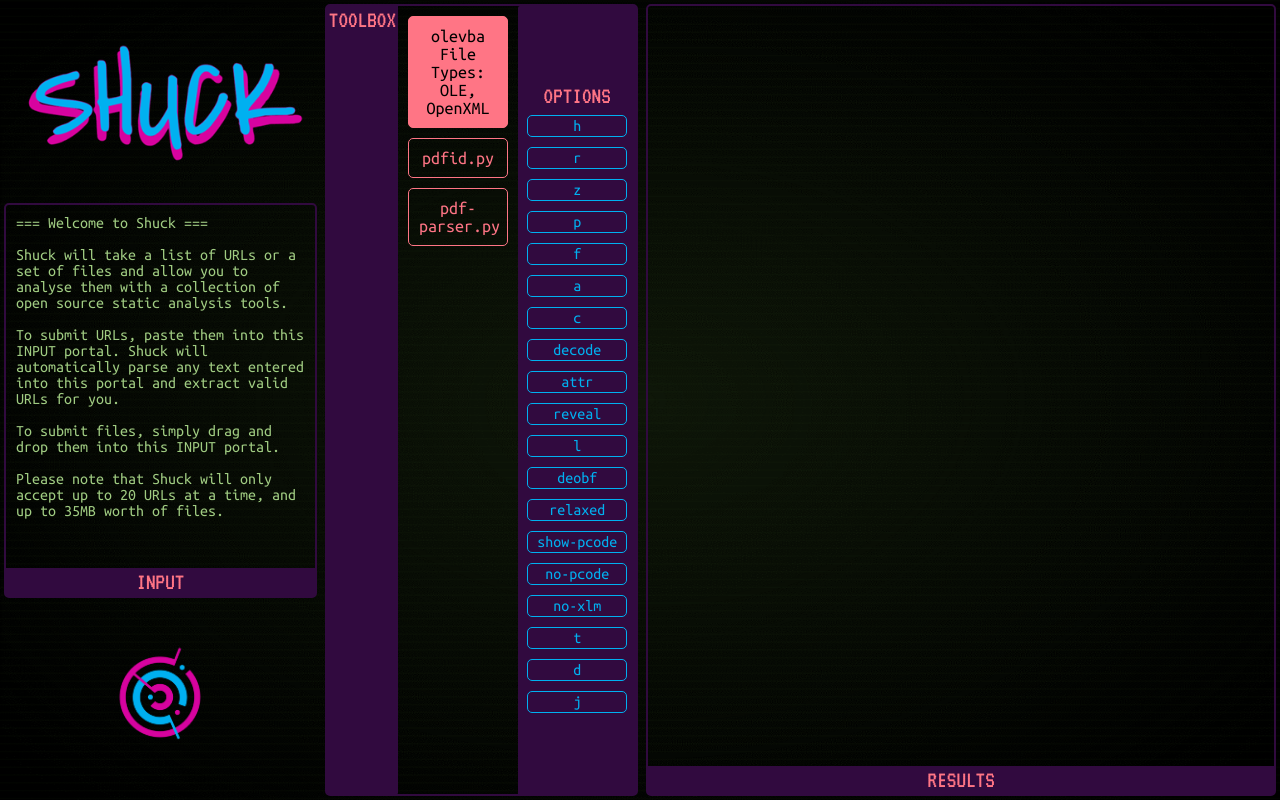
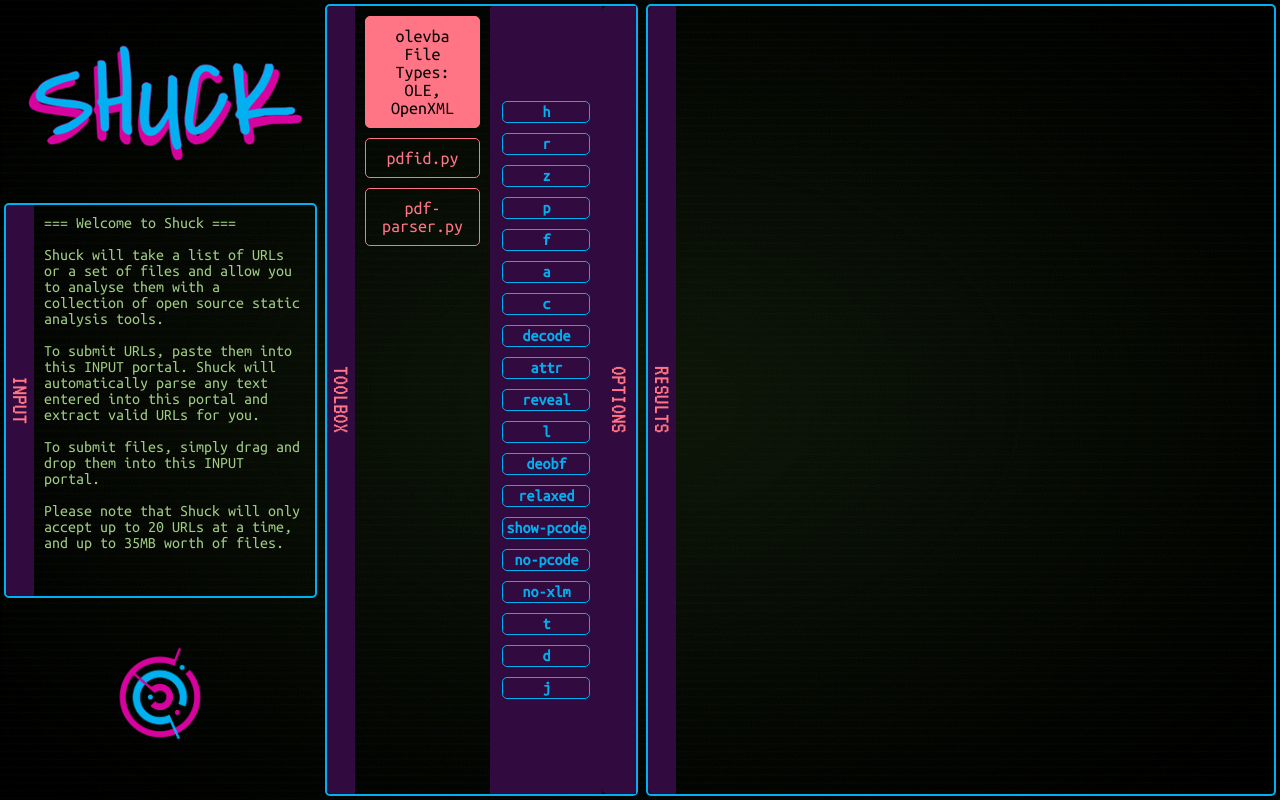
Before and after one commit to sjb-ch1mp/shuck, a React (Create React App) app in the folder app/: page / in a window 1280 px wide. Both pictures are taken after a click on the element "olevba". Built offline with nearby package versions, Linux system fonts and the light colour scheme.

Commit message:
re-formatted for clearer presentation

```diff
--- a/app/src/components/Portal.js
+++ b/app/src/components/Portal.js
@@ -17,6 +17,7 @@
 
     render () {
         return <div className={'Portal container-frame titled boxed-in'}>
+                    <Title title={ `${ (this.props.artefactView) ? 'ARTEFACTS' : 'INPUT' }` } />
                     <ArtefactContainer
                         hidden={ `${ (this.props.artefactView) ? '' : 'hidden' }` }
                         artefacts={ this.props.artefacts }
@@ -24,6 +25,7 @@
                         submitFiles={ this.props.submitFiles }
                         submitURLs={ this.props.submitURLs }
                     />
+                    <div className={'PortalInner'}>
                         <textarea
                             id='portal'
                             className={`scrollable boxed-in terminal-font ${(this.props.artefactView) ? 'hidden' : ''}`}
@@ -34,7 +36,7 @@
                             onChange={ this.props.updateSubmission }
                         />
                         <Notifier notify={ this.props.notify } toggleNotification={ this.props.toggleNotification }/>
-                    <Title title={ `${ (this.props.artefactView) ? 'ARTEFACTS' : 'INPUT' }` } />
+                    </div>
                 </div>;
     }
 }
--- a/app/src/components/Results.js
+++ b/app/src/components/Results.js
@@ -13,8 +13,8 @@
 
     render () {
         return <div className={'Results default-margins container-frame titled'}>
+                <Title title='RESULTS'/>
                 <textarea className={'scrollable boxed-in terminal-font'} spellCheck={ false }/>
-                <Title title='RESULTS'/>
                 </div>;
     }
 }
--- a/app/src/components/Title.js
+++ b/app/src/components/Title.js
@@ -7,6 +7,8 @@
     }
 
     render () {
-        return <div className={`Title boxed-in ${(this.props.rotated) ? 'rotated': ''}`}>{ this.props.title }</div>
+        return <div
+                className={`Title boxed-in ${(this.props.hidden)? 'hidden': ''} ${this.props.customClasses}`}
+                >{ this.props.title }</div>
     }
 }
--- a/app/src/components/ToolOptions.js
+++ b/app/src/components/ToolOptions.js
@@ -40,8 +40,7 @@
     }
 
     render () {
-        return <div className={`ToolOptions boxed-in scrollable titled ${(this.props.toolOptions.length > 0) ? '': 'hidden'}`}>
-                <Title title={ 'OPTIONS' }></Title>
+        return <div className={`ToolOptions SubTitle boxed-in scrollable titled ${(this.props.toolOptions.length > 0) ? '': 'hidden'}`}>
                 { this.renderOptions() }
                 </div>;
     }
--- a/app/src/components/Toolbox.js
+++ b/app/src/components/Toolbox.js
@@ -15,11 +15,10 @@
 
     render () {
         return <div className='Toolbox default-margins container-frame titled boxed-in'>
-                    <div className={'ToolboxInner boxed-in'}>
-                        <Title rotated={ true } title='TOOLBOX'/>
-                        <ToolContainer toggleSelected={ this.props.toggleSelected } tools={ this.props.tools }/>
-                        <ToolOptions toolOptions={ this.props.toolOptions } updateSelectedToolOption={ this.props.updateSelectedToolOption }/>
-                    </div>
+                    <Title rotated={ true } title='TOOLBOX'/>
+                    <ToolContainer toggleSelected={ this.props.toggleSelected } tools={ this.props.tools }/>
+                    <ToolOptions toolOptions={ this.props.toolOptions } updateSelectedToolOption={ this.props.updateSelectedToolOption }/>
+                    <Title customClasses={'SubTitle'} hidden={(this.props.toolOptions.length > 0) ? false : true} title={ 'OPTIONS' } ></Title>
                 </div>;
     }
 }
--- a/app/src/components/style/components.css
+++ b/app/src/components/style/components.css
@@ -31,7 +31,7 @@
 }
 
 .rotated {
-    writing-mode:sideways-lr;
+    writing-mode:vertical-lr;
 }
 
 .info {
@@ -59,18 +59,15 @@
 }
 
 .container-frame{
-    border-top: 2px;
-    border-left: 2px;
-    border-right: 2px;
-    border-bottom: 2px;
-    border-color: #310A3F;
+    border: 2px;
+    border-color: #00B0F0;
     border-style: solid;
     border-radius: 5px;
 }
 
 .titled {
     display: flex;
-    flex-direction: column;
+    flex-direction: row;
     justify-content: space-between;
 }
 
@@ -193,9 +190,9 @@
     width: 100vh;
 }
 
-.ToolboxInner {
+.PortalInner {
     display:flex;
-    flex-direction:row;
+    flex-direction:column;
     justify-content:space-evenly;
     height: 100%;
     width: 100%;
@@ -204,12 +201,17 @@
 .Title {
     background-color: #310A3F; /*#A8FFFC;*/
     border: 2px #310A3F/*#A8FFFC*/ solid;
-    border-radius: 0px 0px 1px 1px;
+    border-radius: 5px 0px 0px 5px;
     color: #FF7585;
     font-size: 24px;
     font-family: 'VT323';
     text-align: center;
-    text-orientation: sideways;
+    writing-mode:vertical-lr;
+}
+
+.SubTitle {
+    background-color: #310A3F !important;
+    border: 5px #310A3F solid !important;
 }
 
 .Selectable {
@@ -258,8 +260,8 @@
 
 .ToolOptions {
     display:flex;
-    flex-direction: column;
-    justify-content: center;
+    flex-direction:column;
+    justify-content:center;
     border: 2px #310A3F solid;
     border-radius: 2px 0px 0px 0px;
     background-color: #310A3F;
@@ -267,7 +269,7 @@
     padding-left: 2px;
     padding-right: 2px;
     padding-bottom: 25px;
-    width: 100%;
+    width: 80%;
     height: 100%;
 }
 
@@ -279,13 +281,14 @@
     color: #00B0F0;
     font-family: 'Ubuntu Mono';
     font-size: 16px;
+    font-weight: bold;
     text-align: center;
     cursor: pointer;
 }
 
 .ToolOption:hover {
-    border-color: #C80554;
-    color: #C80554/*#A0CC82*/;
+    border-color: #81DEFF;
+    color: #81DEFF/*#A0CC82*/;
 }
 
 .ToolOption-selected {
@@ -299,14 +302,18 @@
     font-size: 16px;
     text-align: center;
     cursor: pointer;
+    font-weight: bold;
 }
 
 .ToolOption-selected:hover {
-    border-color: #C80554;
-    color: #C80554/*#A0CC82*/;
+    border-color: #00698E;
+    color: #00698E/*#A0CC82*/;
 }
 
 .ToolOptionValue {
     background-color: white;
     width: 100%;
+    font-family: 'Ubuntu Mono';
+    font-size: 16px;
+    font-weight: bold;
 }
```
Lines whose indentation alone changed are shown as unchanged.
